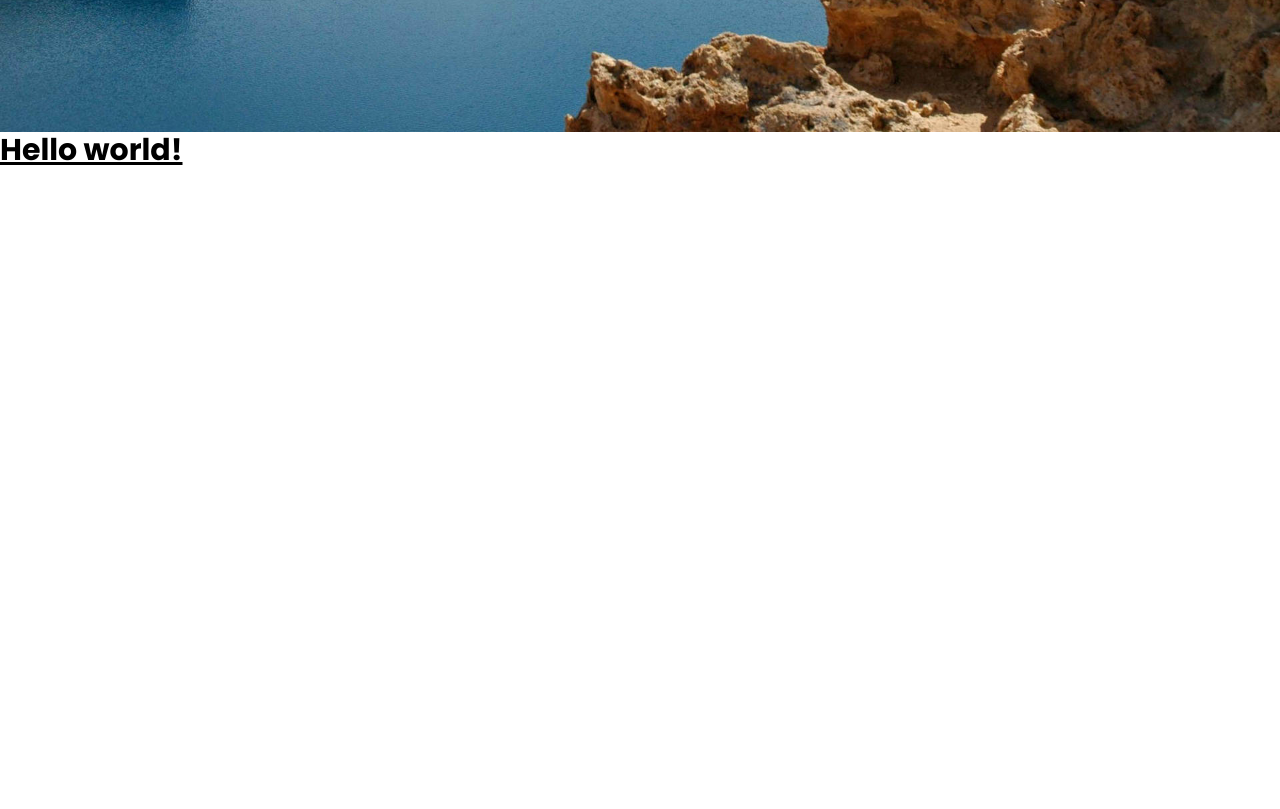
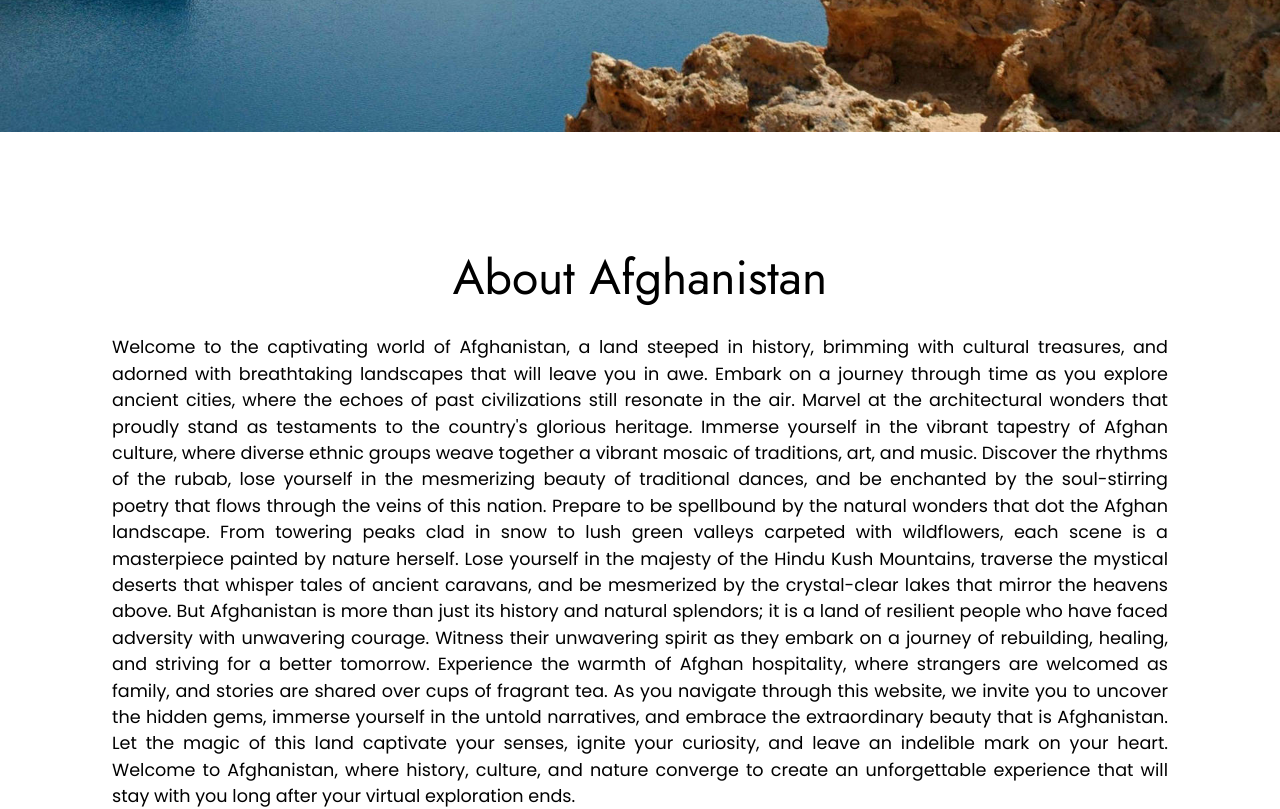
Before and after one commit to baharhaidari/afg-app-repo, a React (Vite) app: page / in a window 1280 px wide. Shown: the part 760-1569 px from the top of the page. Before the commit the page ends 931 px from the top, so only its background shows below. Built offline with nearby package versions, Linux system fonts and the light colour scheme; a web font is replaced by a local one.

Commit message:
About Afghanistan created

```diff
--- a/src/App.jsx
+++ b/src/App.jsx
@@ -1,4 +1,5 @@
 import "./App.css";
+import AboutAfghanistan from "./Components/About Afghansitan/AboutAfghanistan";
 import Home from "./Components/Home/Home";
 import Navbar from "./Components/Navbar/Navbar";
 
@@ -7,6 +8,7 @@ function App() {
     <>
       <Navbar />
       <Home />
+      <AboutAfghanistan />
       <h1 className="text-3xl font-bold underline">Hello world!</h1>
     </>
   );
--- /dev/null
+++ b/src/Components/About Afghansitan/AboutAfghanistan.css
@@ -0,0 +1,7 @@
+.about__paragraph {
+  font-size: 1.1rem;
+}
+
+.about__section h1 {
+  font-family: "Jost", sans-serif;
+}
--- /dev/null
+++ b/src/Components/About Afghansitan/AboutAfghanistan.jsx
@@ -0,0 +1,41 @@
+import "./AboutAfghanistan.css";
+
+export default function AboutAfghanistan() {
+  return (
+    <section className="flex flex-col justify-center items-center min-h-screen px-28 gap-8 about__section">
+      <h1 className="text-5xl">About Afghanistan</h1>
+      <p className="text-justify about__paragraph">
+        Welcome to the captivating world of Afghanistan, a land steeped in
+        history, brimming with cultural treasures, and adorned with breathtaking
+        landscapes that will leave you in awe. Embark on a journey through time
+        as you explore ancient cities, where the echoes of past civilizations
+        still resonate in the air. Marvel at the architectural wonders that
+        proudly stand as testaments to the country's glorious heritage. Immerse
+        yourself in the vibrant tapestry of Afghan culture, where diverse ethnic
+        groups weave together a vibrant mosaic of traditions, art, and music.
+        Discover the rhythms of the rubab, lose yourself in the mesmerizing
+        beauty of traditional dances, and be enchanted by the soul-stirring
+        poetry that flows through the veins of this nation. Prepare to be
+        spellbound by the natural wonders that dot the Afghan landscape. From
+        towering peaks clad in snow to lush green valleys carpeted with
+        wildflowers, each scene is a masterpiece painted by nature herself. Lose
+        yourself in the majesty of the Hindu Kush Mountains, traverse the
+        mystical deserts that whisper tales of ancient caravans, and be
+        mesmerized by the crystal-clear lakes that mirror the heavens above. But
+        Afghanistan is more than just its history and natural splendors; it is a
+        land of resilient people who have faced adversity with unwavering
+        courage. Witness their unwavering spirit as they embark on a journey of
+        rebuilding, healing, and striving for a better tomorrow. Experience the
+        warmth of Afghan hospitality, where strangers are welcomed as family,
+        and stories are shared over cups of fragrant tea. As you navigate
+        through this website, we invite you to uncover the hidden gems, immerse
+        yourself in the untold narratives, and embrace the extraordinary beauty
+        that is Afghanistan. Let the magic of this land captivate your senses,
+        ignite your curiosity, and leave an indelible mark on your heart.
+        Welcome to Afghanistan, where history, culture, and nature converge to
+        create an unforgettable experience that will stay with you long after
+        your virtual exploration ends.
+      </p>
+    </section>
+  );
+}
--- a/src/Components/Home/Home.jsx
+++ b/src/Components/Home/Home.jsx
@@ -4,7 +4,7 @@ export default function Home() {
   return (
     <section className="min-h-screen flex justify-center items-center flex-col px-28 gap-8  home__section ">
       <h1 className="text-8xl home__title">Time to Explore Afghanistan</h1>
-      <p className="text-center px-32 home__paragraph">
+      <p className="text-justify px-32 home__paragraph">
         Immerse yourself in the rich cultural heritage and breathtaking
         landscapes of Afghanistan, a land where ancient history and natural
         beauty converge. Discover the bustling bazaars of Kabul, the serene
```
